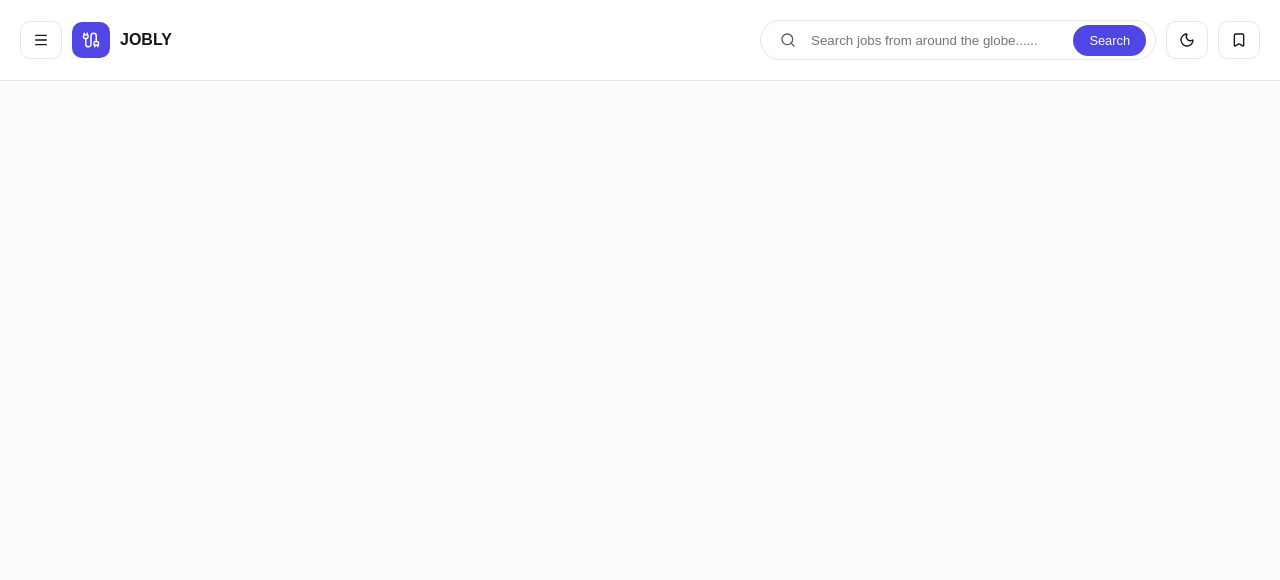
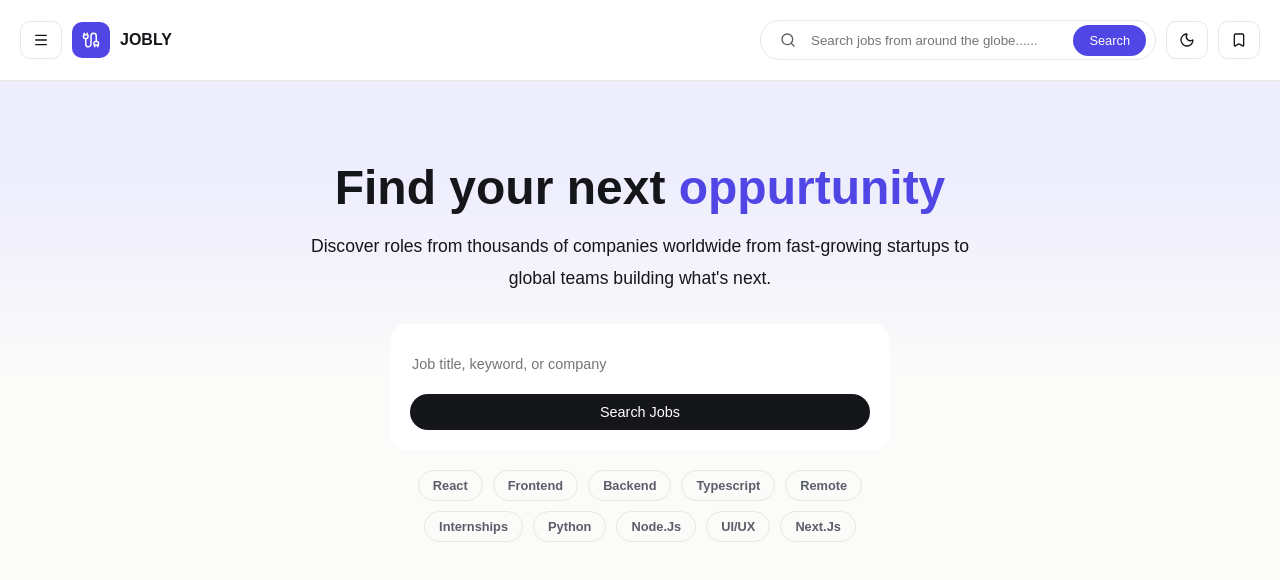
Before and after one commit to Dannyk24/JOBLY, a React (Vite) app: page / in a window 1280 px wide. Shown: the top 580 px of the page. Built offline with nearby package versions, Linux system fonts and the light colour scheme.

Commit message:
build hero section homepage component

```diff
--- /dev/null
+++ b/src/pages/home/HeroSection/HeroSection.css
@@ -0,0 +1,88 @@
+#hero-section {
+    display: flex;
+    justify-content: center;
+    align-items: center;
+    text-align: center;
+    flex-direction: column;
+    background: linear-gradient(to bottom, var(--accent-soft) 20%, var(--bg) 60%);
+    padding: 30px;
+    padding-top: 80px;
+}
+
+#hero-section h1 {
+    font-size: 3rem;
+
+    span {
+        color: var(--accent);
+    }
+}
+
+#hero-section p {
+    font-size: 1.1rem;
+    margin-top: 15px;
+    max-width: 700px;
+    line-height: 32px;
+    font-weight: 300;
+}
+
+.main-search-input-container {
+    display: flex;
+    flex-direction: column;
+    gap: 10px;
+    background-color: var(--surface);
+    width: 100%;
+    max-width: 500px;
+    margin-top: 30px;
+    padding: 20px;
+    border-radius: var(--radius-md);
+    transition: var(--general-transition);
+}
+
+.main-search-input-container:has(input:focus) {
+    outline: 2px solid var(--accent);
+    box-shadow: var(--shadow-md);
+}
+
+.main-search-input-container input {
+    height: 40px;
+    background: none;
+    border: none;
+    font-size: 0.9rem;
+    color: var(--text-2);
+}
+
+.main-search-input-container input::-webkit-search-cancel-button {
+    display: none;
+}
+
+.main-search-input-container input:focus {
+    outline: none;
+}
+
+.search-jobs-cta {
+    font-size: 0.9rem;
+}
+
+.popular-searches-container {
+    margin-top: 20px;
+    display: flex;
+    justify-content: center;
+    align-items: center;
+    gap: 10px;
+    max-width: 500px;
+    flex-wrap: wrap;
+}
+
+.popular-searches-container .data-badge {
+    cursor: pointer;
+}
+
+@media(max-width:550px) {
+    #hero-section h1 {
+        font-size: 2rem;
+    }
+
+    #hero-section p {
+        font-size: 0.9rem;
+    }
+}
--- /dev/null
+++ b/src/pages/home/HeroSection/HeroSection.tsx
@@ -0,0 +1,40 @@
+import { DataBadge } from "../../../components/ui/data-badge/DataBadge";
+import "./HeroSection.css";
+
+export function HeroSection() {
+  const popularSearches = [
+    { id: 1, item: "react" },
+    { id: 2, item: "frontend" },
+    { id: 3, item: "backend" },
+    { id: 4, item: "typescript" },
+    { id: 5, item: "remote" },
+    { id: 6, item: "internships" },
+    { id: 7, item: "python" },
+    { id: 8, item: "node.js" },
+    { id: 9, item: "UI/UX" },
+    { id: 10, item: "next.js" },
+  ];
+
+  return (
+    <section id="hero-section">
+      <h1>
+        Find your next <span>oppurtunity</span>
+      </h1>
+      <p>
+        Discover roles from thousands of companies worldwide from fast-growing
+        startups to global teams building what's next.
+      </p>
+      <div className="main-search-input-container">
+        <input type="search" placeholder="Job title, keyword, or company" />
+        <button className="cta alternate-cta search-jobs-cta">
+          search jobs
+        </button>
+      </div>
+      <div className="popular-searches-container">
+        {popularSearches.map((search) => (
+          <DataBadge item={search.item} key={search.id} />
+        ))}
+      </div>
+    </section>
+  );
+}
--- /dev/null
+++ b/src/pages/home/HomePage/HomePage.css
@@ -0,0 +1,3 @@
+.homepage {
+    padding: 80px 0;
+}
--- a/src/pages/home/HomePage/HomePage.tsx
+++ b/src/pages/home/HomePage/HomePage.tsx
@@ -1,5 +1,12 @@
+import { HeroSection } from "../HeroSection/HeroSection";
+import "./HomePage.css";
+
 function HomePage() {
-  return <div>Home Page</div>;
+  return (
+    <div className="app-page homepage">
+      <HeroSection />
+    </div>
+  );
 }
 
 export default HomePage;
```
Also changed, not shown: src/pages/home/HomePage/HomePage.module.css (deleted).
